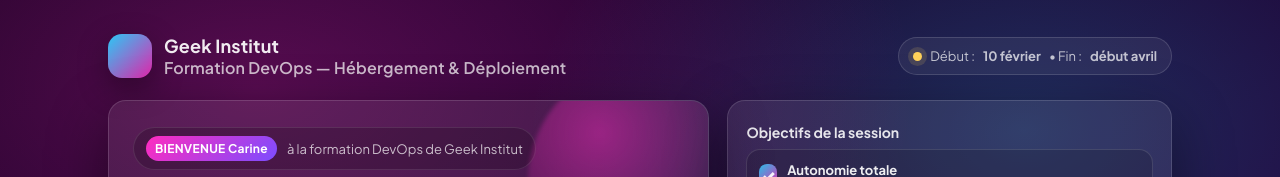
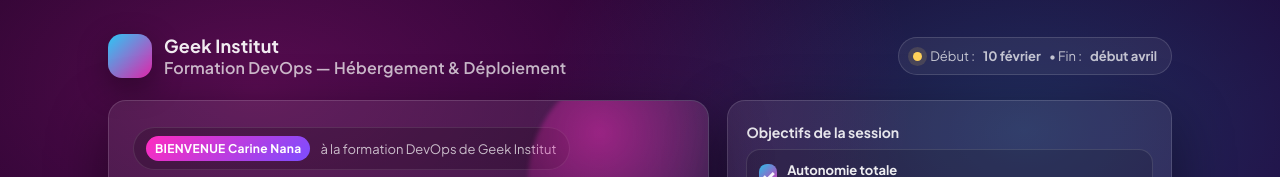
Before and after one commit to carine2107/devops, a plain HTML site: page index.html in a window 1280 px wide. Shown: the top 177 px of the page. Drawn offline with Linux system fonts and the light colour scheme.

Commit message:
Update index.html

```diff
--- a/index.html
+++ b/index.html
@@ -306,7 +306,7 @@
         <div class="glow" aria-hidden="true"></div>
 
         <div class="kicker">
-          <span class="badge">BIENVENUE Carine</span>
+          <span class="badge">BIENVENUE Carine Nana</span>
           à la formation DevOps de Geek Institut
         </div>
 
```
